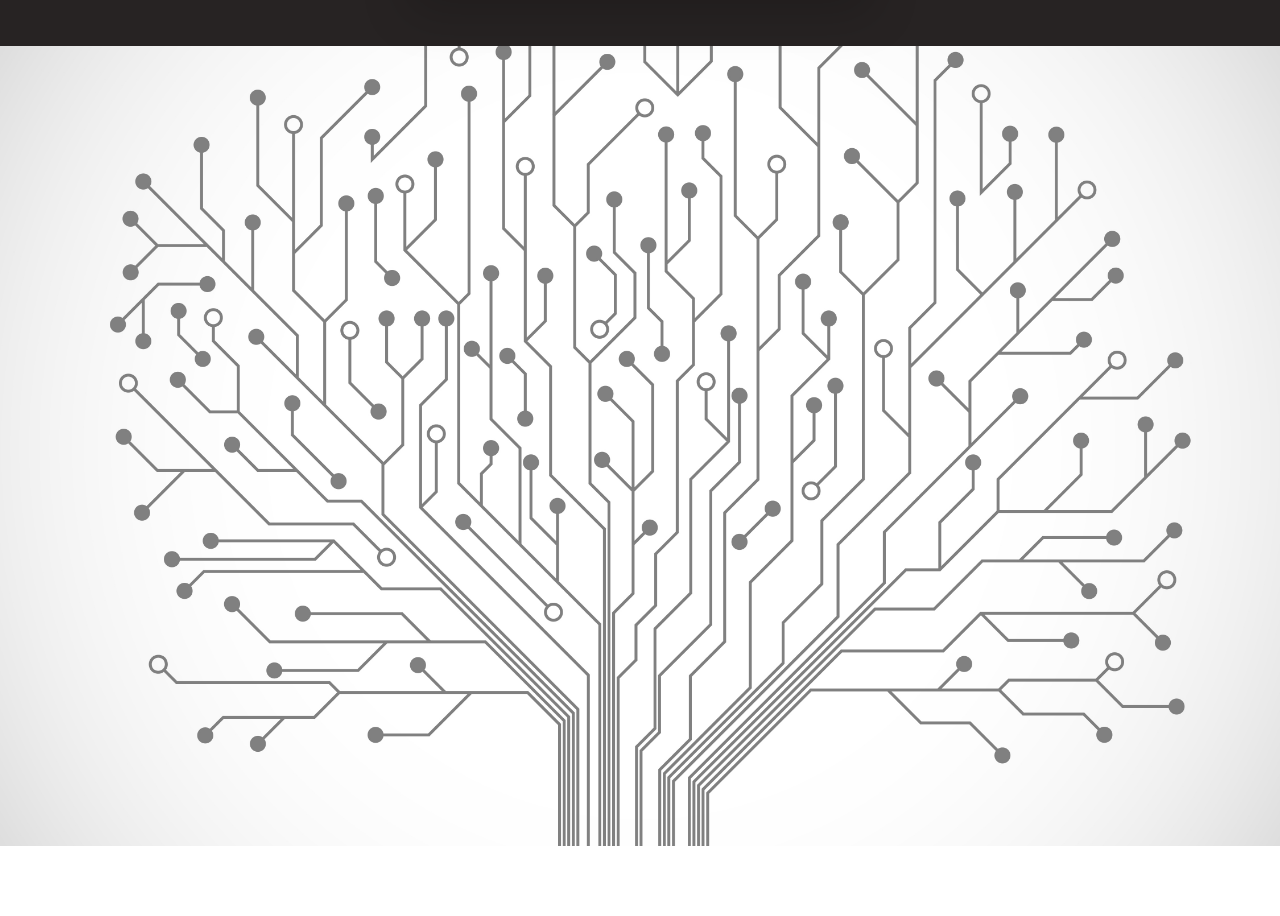
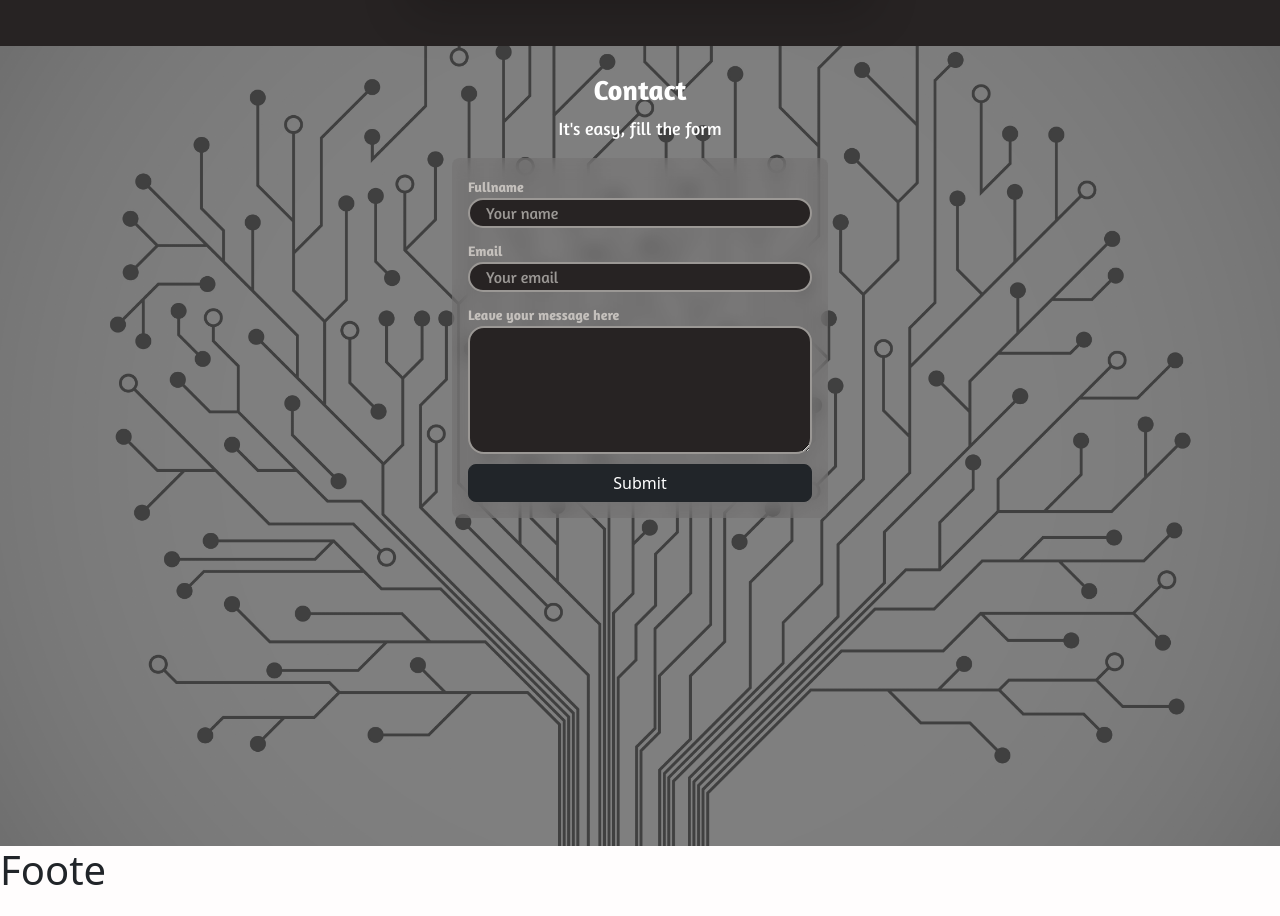
Before and after one commit to AmsoJ/portfolio, a React (Create React App) app: page / in a window 1280 px wide. Shown: the part 2786-3702 px from the top of the page. Before the commit the page ends 3632 px from the top, so only its background shows below. Built offline with nearby package versions, Linux system fonts and the light colour scheme.

Commit message:
footer and form created for the project, almost done, completion insight

```diff
--- a/src/components/Loaded/Contact/Contact.jsx
+++ b/src/components/Loaded/Contact/Contact.jsx
@@ -1,8 +1,20 @@
+import Form from '../Form/Form';
 import './contact.scss';
 
 function Contact() {
     return <section className="contact container-fluid">
 
+        <div className="container form-holder d-flex align-items-center flex-column justify-content-center" style={{minHeight: "500px", maxWidth: "400px"}}>
+                <h3 className='contact-title text-white' style={{fontFamily: "amaBold"}}>
+                    Contact
+                </h3>
+                <p className="contact-subhead text-white" style={{fontFamily: "amaReg"}}>
+                    It's easy, fill the form
+                </p>
+
+                <Form />
+        </div>
+
     </section>
 }
 
--- a/src/components/Loaded/Contact/contact.scss
+++ b/src/components/Loaded/Contact/contact.scss
@@ -2,8 +2,54 @@
 
 .contact {
     min-height: 100vh;
-    background-image: url(./../../../asset/images/3922.jpg);
+    background: linear-gradient(rgba(0, 0, 0, 0.5), rgba(0, 0, 0, 0.5)), url(./../../../asset/images/3922.jpg);
     background-size: cover;
     background-repeat: no-repeat;
     background-position: center;
+    .form-holder {
+        .my-form {
+            background-color: $Dark-gray-transparent;
+            backdrop-filter: blur(10px);
+            label {
+                color: $Gray;
+                margin-bottom: 10px;
+                .labeling {
+                    font-family: amaBold;
+                }
+                input {
+                    outline: none;
+                    font-family: amaReg;
+                    background-color: transparent;
+                    border: 2px solid $Dark-gray;
+                    color: $White;
+                    &::placeholder {
+                        color: $Dark-gray;
+                    }
+                    &:focus {
+                        background-color: $Black;
+                        border-color: $White;
+                    }
+                    &:valid {
+                        background-color: $Black;
+                    }
+                }
+            }
+            label[for = "message"] {
+                textarea {
+                    border: 2px solid $Dark-gray;
+                    outline: none;
+                    background-color: transparent;
+                    font-family: amaReg;
+                    color: $White;
+                    &:focus {
+                        background-color: $Black;
+                        border-color: $White;
+                    }
+                    &:valid {
+                        background-color: $Black;
+                    }
+                }
+            }
+        }
+    }
 }
--- /dev/null
+++ b/src/components/Loaded/Footer/Footer.jsx
@@ -0,0 +1,9 @@
+import './footer.scss';
+
+function Footer() {
+    return <footer className="page-end">
+        <h1>Foote</h1>
+    </footer>
+}
+
+export default Footer;
--- /dev/null
+++ b/src/components/Loaded/Footer/footer.scss
@@ -0,0 +1,5 @@
+@import './../../../paint/color';
+
+.page-end {
+    min-height: 70px;
+}
--- /dev/null
+++ b/src/components/Loaded/Form/Form.jsx
@@ -0,0 +1,44 @@
+function Form() {
+    return <form className="my-form w-100 p-3 rounded-3 flex-column d-flex">
+        <label htmlFor="fullname">
+            <small className="labeling">Fullname</small>
+            <input
+                type="text"
+                name="fullname"
+                placeholder="Your name"
+                id="fullname"
+                autoComplete="off"
+                className="d-block w-100 rounded-5 ps-3"
+            />
+        </label>
+
+        <label htmlFor="email">
+            <small className="labeling">Email</small>
+            <input
+                type="email"
+                name="email"
+                placeholder="Your email"
+                id="email"
+                autoComplete="off"
+                className="d-block w-100 rounded-5 ps-3"
+            />
+        </label>
+
+        <label htmlFor="message">
+            <small className="labeling">Leave your message here</small>
+            <textarea
+                name="message"
+                id="message"
+                cols="30"
+                rows="5"
+                className="d-block w-100 rounded-4 ps-3"
+            />
+        </label>
+
+        <button type="submit" className="btn w-100 btn-dark rounded-3">
+            Submit
+        </button>
+    </form>
+}
+
+export default Form;
--- a/src/components/Loaded/Loaded.jsx
+++ b/src/components/Loaded/Loaded.jsx
@@ -1,5 +1,6 @@
 import About from './About/About';
 import Contact from './Contact/Contact';
+import Footer from './Footer/Footer';
 import Home from './Home/Home';
 import Project from './Project/Project';
 import Skills from './Skills/Skills';
@@ -12,6 +13,7 @@ function Loaded() {
         <Skills />
         <Project />
         <Contact />
+        <Footer />
     </section>
 
 }
--- a/src/components/Loaded/Project/Project.jsx
+++ b/src/components/Loaded/Project/Project.jsx
@@ -1,6 +1,5 @@
 import ProjectLink from './ProjectLink';
 import './project.scss';
-// import project1 from './../../../asset/images/room.png';
 
 function Project() {
     return <section className="project container-fluid py-5">
--- a/src/components/Loaded/Project/ProjectLink.jsx
+++ b/src/components/Loaded/Project/ProjectLink.jsx
@@ -1,4 +1,4 @@
-import projectdata from "../../../asset/Data/projectdata";
+import projectdata from './projectdata';
 
 function ProjectLink() {
     return <div className="project-board container row justify-content-center mx-auto">
@@ -14,7 +14,7 @@ function ProjectLink() {
 }
 
 function Linkage({projectName, pic, detail, techStack, link}) {
-    return <a href={link} target="_blank" rel="noreferrer" className="project-link col-5 overflow-hidden shadow-lg bg-light rounded-3 p-0">
+    return <a href={link} target="_blank" rel="noreferrer" className="project-link col-12 col-md-5 overflow-hidden shadow-lg bg-light rounded-3 p-0">
         <div className="project-main position-relative" style={{height: "50vh"}}>
             <div className="picture-of-project position-absolute" style={{height: "100%", backgroundImage: `url(${pic})`}}></div>
             <div className="picture-of-project position-absolute" style={{height: "100%", backgroundImage: `url(${pic})`}}></div>
--- a/src/asset/Data/projectdata.js
+++ b/src/components/Loaded/Project/projectdata.js
@@ -1,6 +1,6 @@
-import manage from './../images/manage.png';
-import multiform from './../images/stepform.png';
-import room from './../images/room.png';
+import manage from './../../../asset/images/manage.png';
+import multiform from './../../../asset/images/stepform.png';
+import room from './../../../asset/images/room.png';
 
 
 const projectdata = [
--- a/src/components/Loaded/Softskills/Softskills.jsx
+++ b/src/components/Loaded/Softskills/Softskills.jsx
@@ -2,7 +2,7 @@ import './softskills.scss';
 import softdata from '../../../asset/Data/softdata';
 
 function Soft({element, detail, skill}) {
-    return <article className="soft d-flex flex-column justify-content-between col-4 p-4 rounded-3" style={{width: "calc(100% / 3.2)"}}>
+    return <article className="soft d-flex flex-column justify-content-between col-12 p-4 rounded-3" style={{width: "calc(100% / 3.2)"}}>
         <div className="icon">
             {element}
         </div>
--- a/src/paint/_color.scss
+++ b/src/paint/_color.scss
@@ -1,4 +1,5 @@
 $Gray: #c4c0bc;
 $Dark-gray: #9b9895;
+$Dark-gray-transparent: #72716f67;
 $Black: #272323;
 $White: #fffdfd;
```
